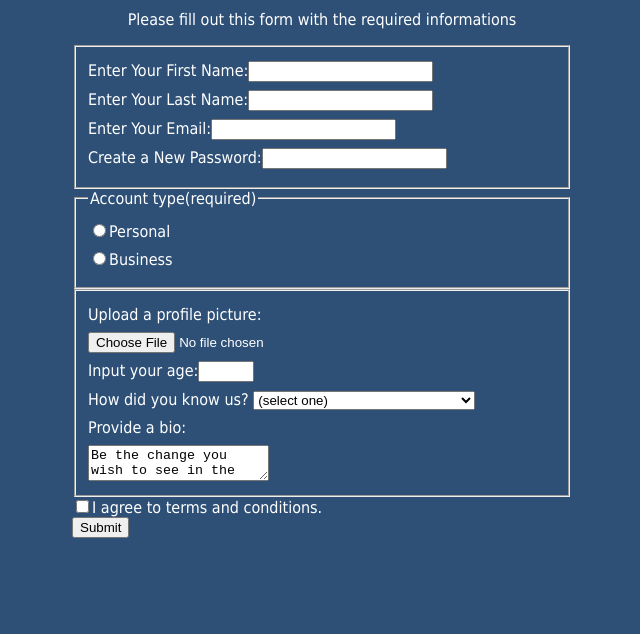
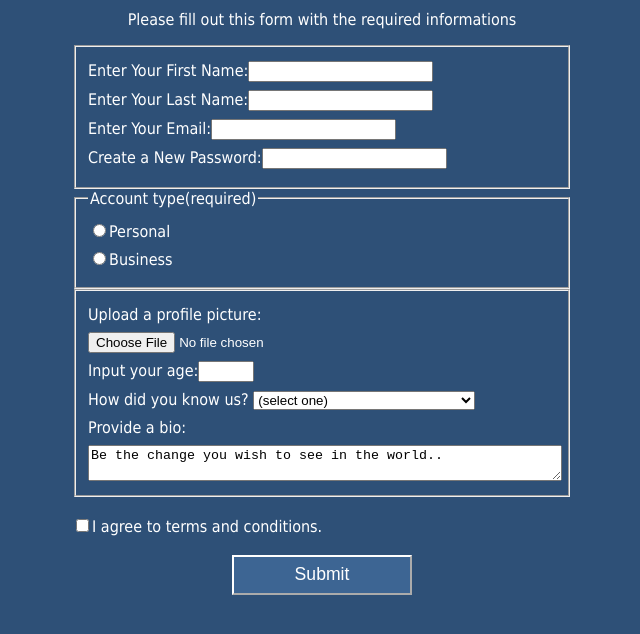
Before and after one commit to eyronjohn/signup-page, a plain HTML site: page index.html in a window 1280 px wide. Shown: the part 92-726 px from the top of the page, without its empty margins (318-958 px from the left). Drawn offline with Linux system fonts and the light colour scheme.

Commit message:
Added a submit button

```diff
--- a/index.html
+++ b/index.html
@@ -42,10 +42,15 @@
             <label for="bio">Provide a bio:</label>
             <textarea id="bio" name="bio" row="4" column="60">Be the change you wish to see in the world..</textarea>
         </fieldset>
+        <br>
 
         <input type="checkbox" id="terms" name="terms" value="terms"
-        <label for="terms">I agree to terms and conditions.</label><br>
-        <input type="submit" value="Submit">
+        <label for="terms">I agree to terms and conditions.</label><br><br>
+
+        <div class="submit-button">
+            <input type="submit" value="Submit">
+        </div>
+
     </form>
 
 </body>
--- a/styles.css
+++ b/styles.css
@@ -23,3 +23,26 @@ form{
     min-width: 300px;
     max-width: 500px;
 }
+
+textarea{
+    width: 100%;
+}
+
+.submit-button{
+    display: flex;
+    justify-content: center;
+}
+
+input[type="submit"]{
+    height: 40px;
+    width: 180px;
+    font-size: 1.1rem;
+    background-color: #3d6593;
+    border-color: white;
+    color: white;
+}
+
+
+fieldset{
+    /*border: none; */ /*removes the border of fieldset*/
+}
```
